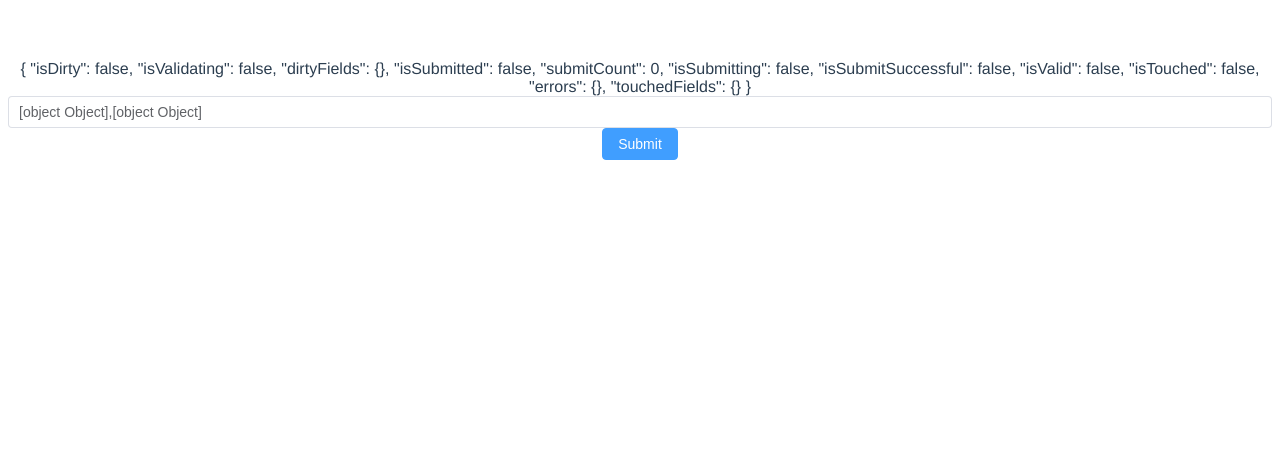
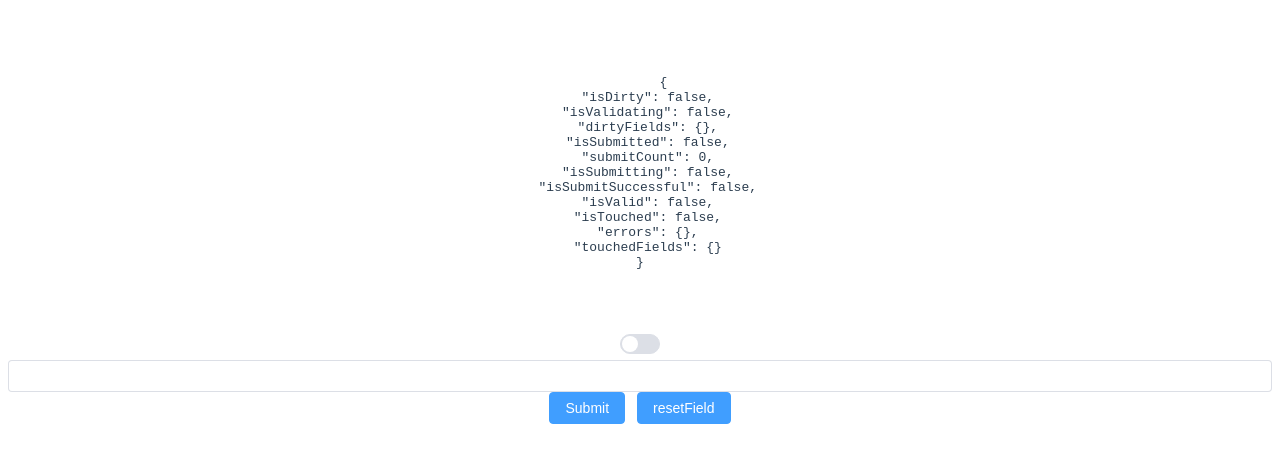
Before and after one commit to vue-use-form/vue-use-form, a Vue app in the folder examples/: page / in a window 1280 px wide. Shown: the top 462 px of the page. Built offline with nearby package versions, Linux system fonts and the light colour scheme.

Commit message:
:construction: new example

```diff
--- a/examples/src/App.vue
+++ b/examples/src/App.vue
@@ -1,8 +1,12 @@
 <script setup lang="ts">
+import { computed, watch, watchEffect } from 'vue'
 import { useForm } from '../../packages/core/src/index'
 
 interface Inputs {
   username: string
+  password: string
+  showEmail: boolean
+  email: string
 }
 
 const {
@@ -10,12 +14,14 @@ const {
   register,
   createSubmitHandler,
   createErrorHandler,
+  reset,
   handleSubmit,
 } = useForm<Inputs>({
   mode: 'onSubmit',
+  shouldFocusError: true,
 })
 
-const usernameField = register('username', {
+const [usernameField, elRef] = register('username', {
   required: 'Username is required',
   validate: {
     isStartWithAt: async (val) => {
@@ -30,6 +36,14 @@ const usernameField = register('username', {
   },
 })
 
+const [showEmailField, showEmailRef] = register('showEmail', {
+  required: 'Please check the checkbox',
+})
+
+const [emailField, emailRef] = register('email', {
+  required: 'Email is required',
+})
+
 const onSubmit = createSubmitHandler((data) => {
   console.log(data)
 })
@@ -37,12 +51,35 @@ const onSubmit = createSubmitHandler((data) => {
 const onErrors = createErrorHandler((errors) => {
   console.log(errors)
 })
+
+function resetField() {
+  reset({
+    username: '114514',
+  }, {
+    keepIsSubmitted: false,
+    keepSubmitCount: false,
+    keepErrors: false,
+    keepDirty: true,
+  })
+}
+
 </script>
 
 <template>
-  {{ formState }}
-  <el-input v-model="usernameField" />
+  <pre>
+    <code>
+      {{ formState }}
+    </code>
+    {{ emailField }}
+  </pre>
+
+  <el-switch ref="showEmailRef" v-model="showEmailField" />
+  <el-input ref="elRef" v-model="usernameField" />
+  <template v-if="showEmailField">
+    <el-input ref="emailRef" v-model="emailField" />
+  </template>
   <el-button type="primary" @click="handleSubmit(onSubmit, onErrors)()" v-text="'Submit'" />
+  <el-button type="primary" @click="resetField" v-text="'resetField'" />
 </template>
 
 <style>
```
